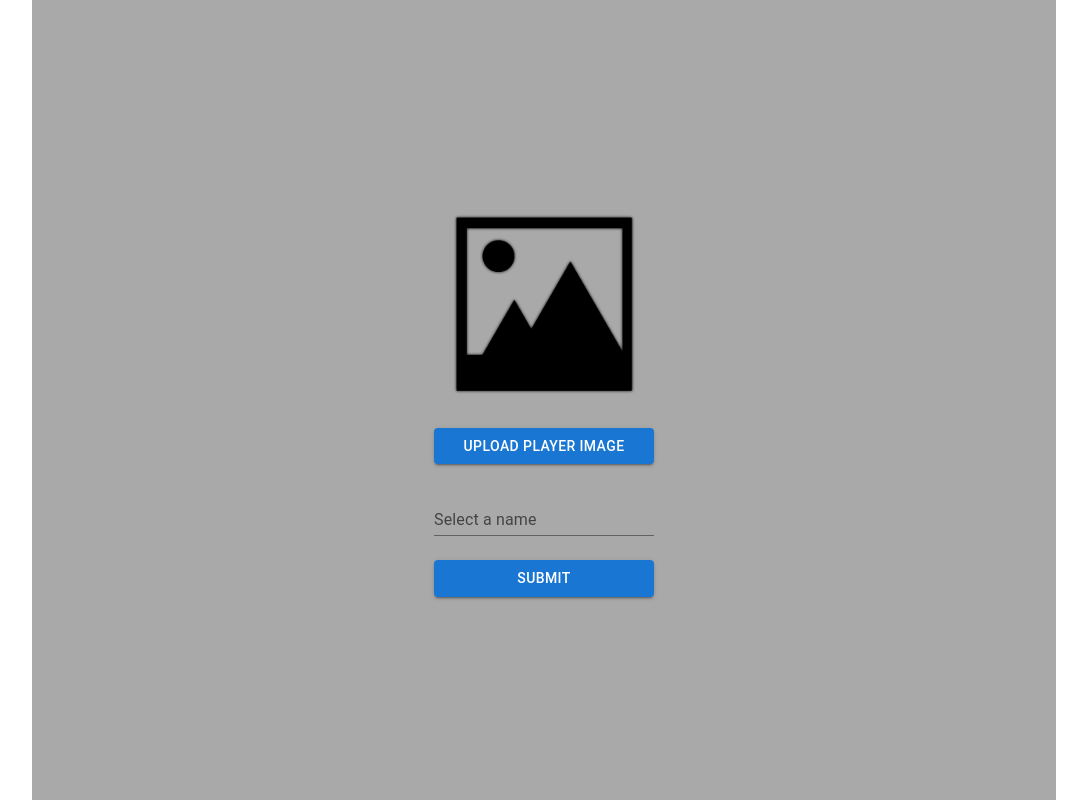
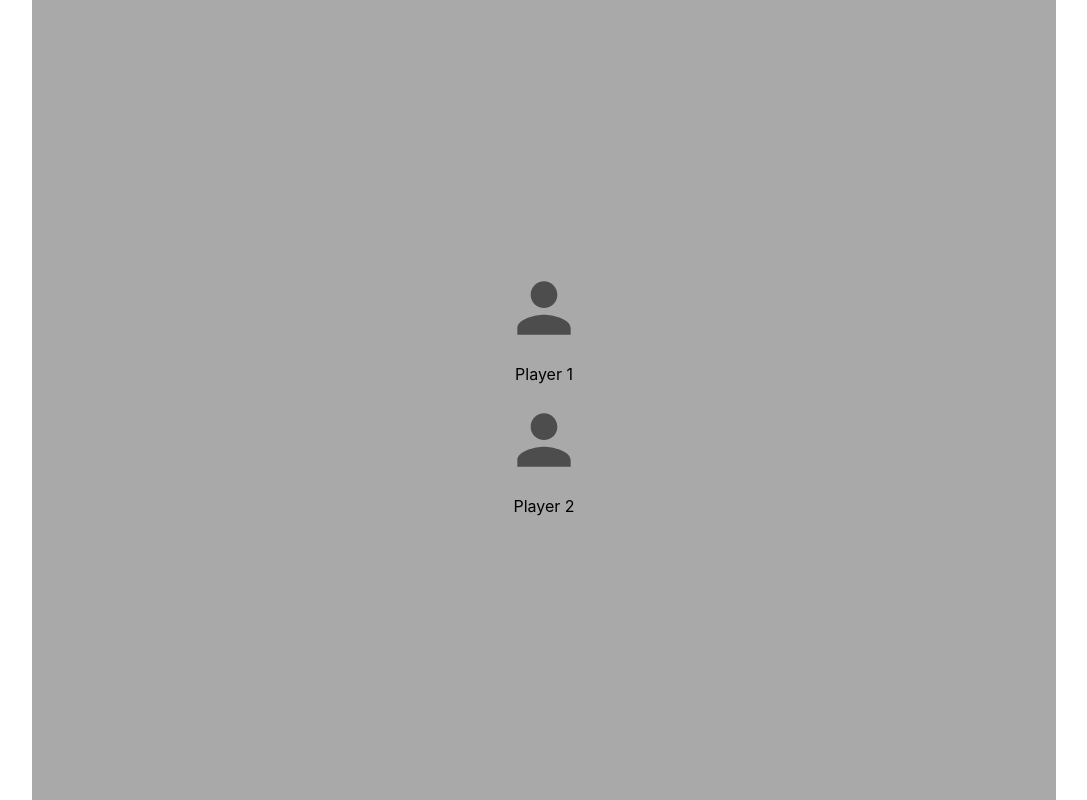
Before and after one commit to AliAlbabily/Online-Rock-Scissors-Paper, a React (Create React App) app in the folder client/: page / in a window 1280 px wide. Shown: the whole page, without its empty margins (96-1183 px from the left). Built offline with nearby package versions, Linux system fonts and the light colour scheme.

Commit message:
Added new components & made other changes

```diff
--- a/client/package.json
+++ b/client/package.json
@@ -5,6 +5,7 @@
   "dependencies": {
     "@emotion/react": "^11.9.3",
     "@emotion/styled": "^11.9.3",
+    "@mui/icons-material": "^5.8.4",
     "@mui/material": "^5.8.5",
     "@testing-library/jest-dom": "^5.16.4",
     "@testing-library/react": "^13.3.0",
--- a/client/src/App.css
+++ /dev/null
@@ -1,38 +0,0 @@
-.App {
-  text-align: center;
-}
-
-.App-logo {
-  height: 40vmin;
-  pointer-events: none;
-}
-
-@media (prefers-reduced-motion: no-preference) {
-  .App-logo {
-    animation: App-logo-spin infinite 20s linear;
-  }
-}
-
-.App-header {
-  background-color: #282c34;
-  min-height: 100vh;
-  display: flex;
-  flex-direction: column;
-  align-items: center;
-  justify-content: center;
-  font-size: calc(10px + 2vmin);
-  color: white;
-}
-
-.App-link {
-  color: #61dafb;
-}
-
-@keyframes App-logo-spin {
-  from {
-    transform: rotate(0deg);
-  }
-  to {
-    transform: rotate(360deg);
-  }
-}
--- a/client/src/App.js
+++ b/client/src/App.js
@@ -1,11 +1,13 @@
-import './App.css';
-import ProfileForm from './components/ProfileForm';
+
+// import ProfileForm from './components/ProfileForm';
+import PlayersWaitingPage from './components/PlayersWaitingPage';
 
 
 function App() {
   return (
     <div className="App">
-      <ProfileForm/>
+      {/* <ProfileForm/> */}
+      <PlayersWaitingPage/>
     </div>
   );
 }
--- /dev/null
+++ b/client/src/components/IconWithText.js
@@ -0,0 +1,15 @@
+import React from 'react';
+
+import Container from '@mui/material/Container';
+import PersonIcon from '@mui/icons-material/Person';
+
+function IconWithText(props) {
+    return (
+        <Container sx={{ display: 'flex', flexDirection: 'column', alignItems: 'center' }}>
+            <PersonIcon sx={{ fontSize: 80 }} color="action" />
+            <p>{props.text}</p>
+        </Container>
+    );
+}
+
+export default IconWithText;
--- /dev/null
+++ b/client/src/components/PlayersWaitingPage.js
@@ -0,0 +1,14 @@
+import React from 'react';
+
+import IconWithText from './IconWithText';
+
+function PlayersWaitingPage() {
+    return (
+        <div>
+            <IconWithText text="Player 1"/>
+            <IconWithText text="Player 2"/>
+        </div>
+    );
+}
+
+export default PlayersWaitingPage;
--- a/client/src/components/ProfileForm.js
+++ b/client/src/components/ProfileForm.js
@@ -5,7 +5,6 @@ import Button from '@mui/material/Button';
 import Box from '@mui/material/Box';
 
 function ProfileForm() {
-
     const [selectedFile, setSelectedFile] = useState()
     const [selectedFileName, setSelectedFileName] = useState()
     const [selectedPlayerName, setSelectedPlayerName] = useState()
@@ -26,7 +25,6 @@ function ProfileForm() {
         event.preventDefault()
         console.log(selectedFileName)
         console.log(selectedPlayerName)
-
     }
 
     return (
```
Also changed, not shown: client/src/index.css (line endings or trailing spaces), 1 other file (tests, documents, lock files or other folders).
